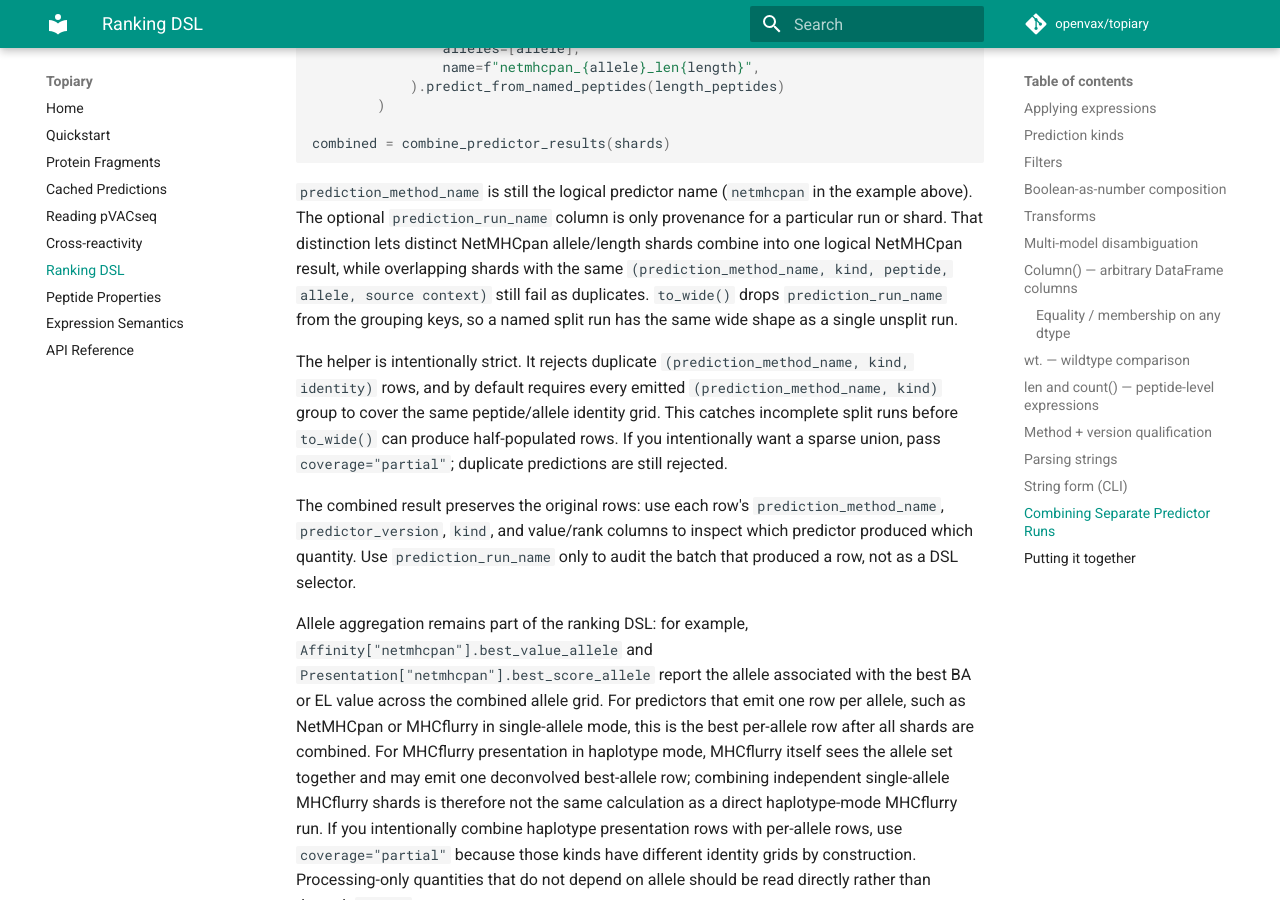
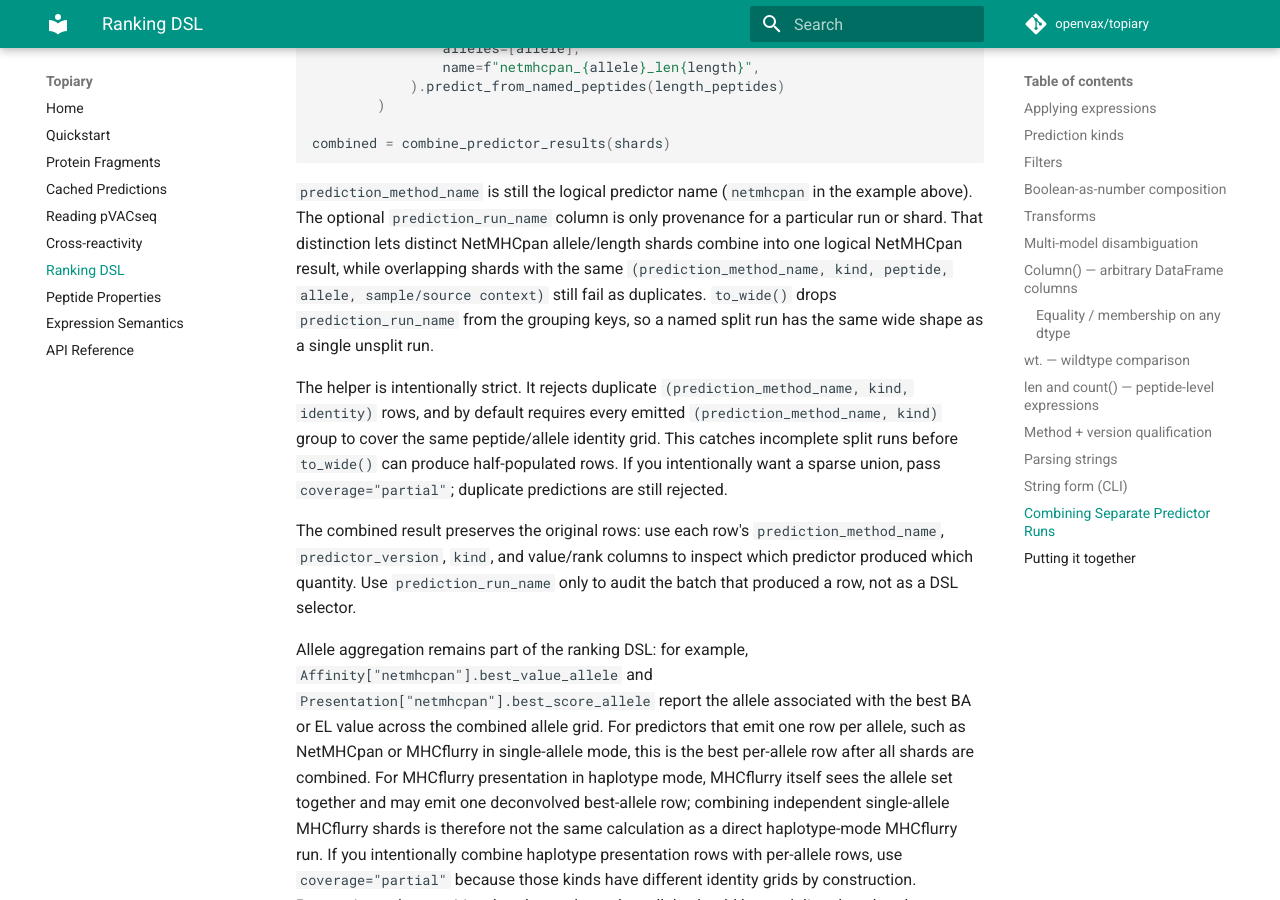
Before and after one commit to openvax/topiary, an MkDocs documentation site: the page built from docs/ranking.md, in a window 1280 px wide and 900 px high, scrolled down 9609 px. Built offline with MkDocs 1.6.1 and Material for MkDocs 9.7.7, drawn with Linux system fonts in a browser that asks for light colours; comment, search, counter and statistics services are not loaded.

Commit message:
Include sample name in combine identity

```diff
--- a/docs/ranking.md
+++ b/docs/ranking.md
@@ -419,9 +419,9 @@ the example above).  The optional `prediction_run_name` column is only
 provenance for a particular run or shard.  That distinction lets distinct
 NetMHCpan allele/length shards combine into one logical NetMHCpan result,
 while overlapping shards with the same `(prediction_method_name, kind,
-peptide, allele, source context)` still fail as duplicates.  `to_wide()` drops
-`prediction_run_name` from the grouping keys, so a named split run has the same
-wide shape as a single unsplit run.
+peptide, allele, sample/source context)` still fail as duplicates.
+`to_wide()` drops `prediction_run_name` from the grouping keys, so a named
+split run has the same wide shape as a single unsplit run.
 
 The helper is intentionally strict. It rejects duplicate
 `(prediction_method_name, kind, identity)` rows, and by default requires every
```
Also changed, not shown: CHANGELOG.md (+4 -0 lines), 2 other files.
